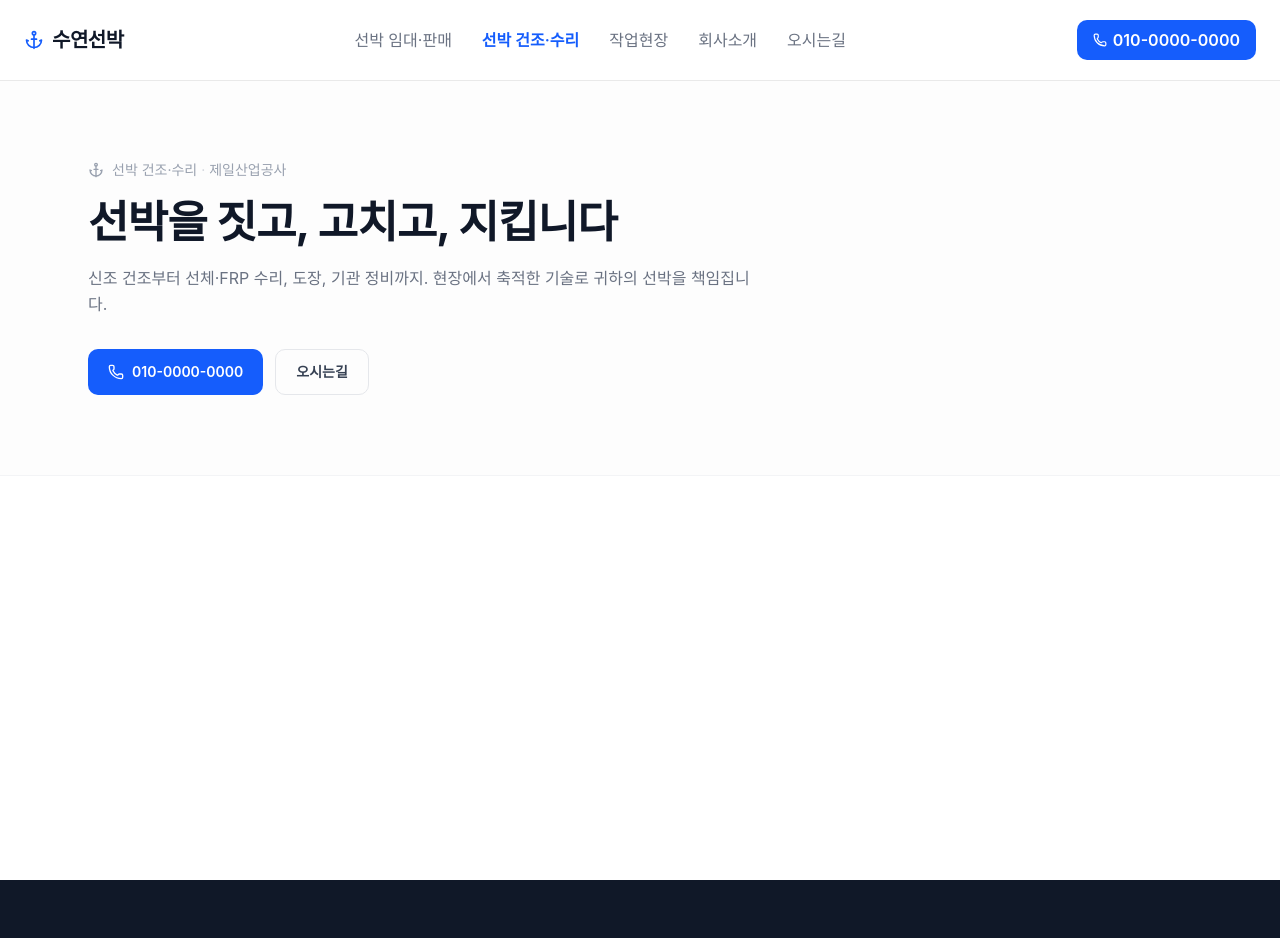
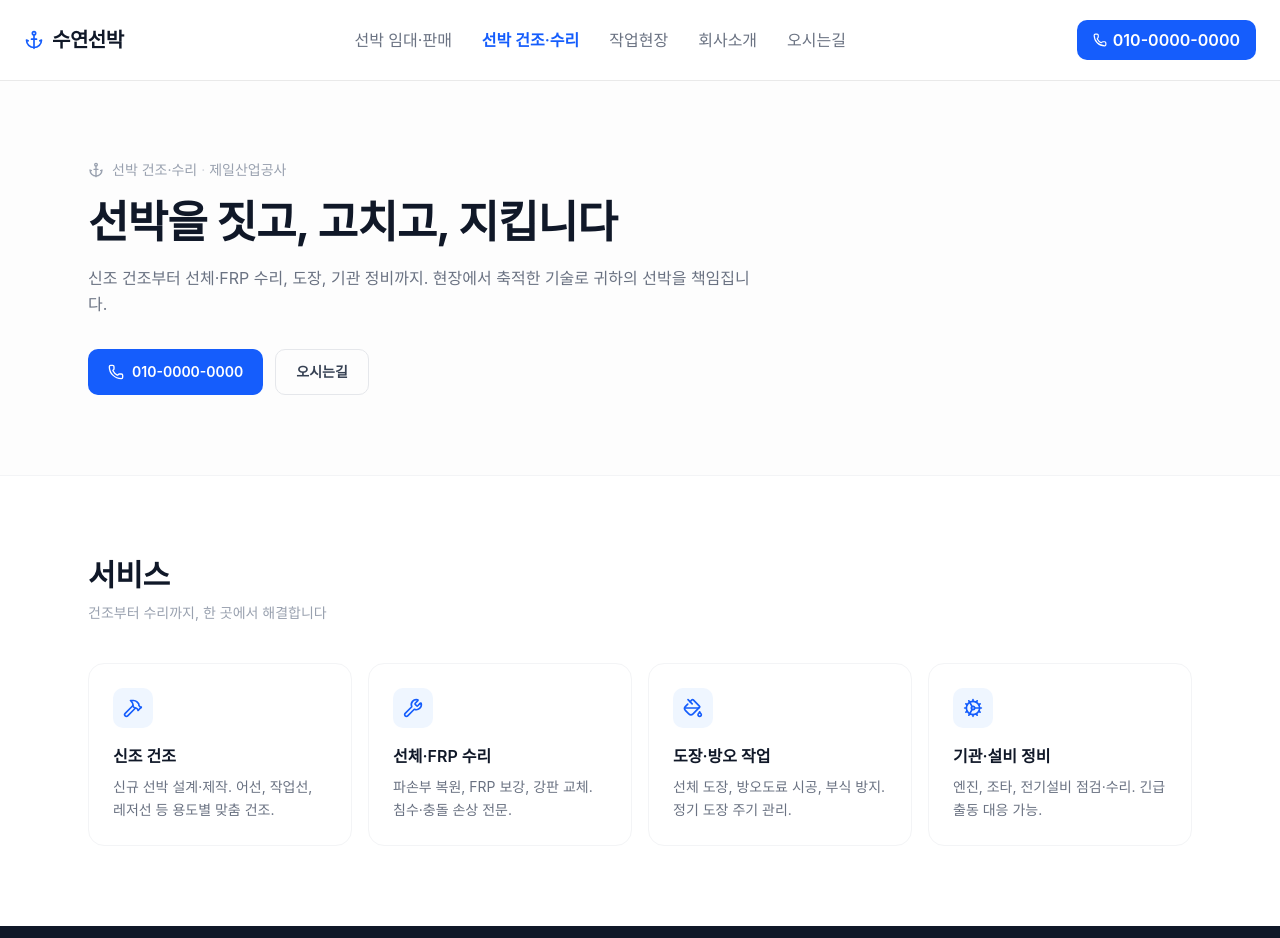
Before and after one commit to b-hyoung/sunbk, a Next.js app: page /shipyard in a window 1280 px wide. Shown: the top 938 px of the page. Built offline with nearby package versions, Linux system fonts and the light colour scheme.

Commit message:
feat(shipyard): 서비스 카드 4종 (신조·수리·도장·기관)

```diff
--- /dev/null
+++ b/app/shipyard/_components/ServiceCards.tsx
@@ -0,0 +1,50 @@
+import { Hammer, Wrench, PaintBucket, Cog } from "lucide-react";
+
+const services = [
+  {
+    icon: Hammer,
+    title: "신조 건조",
+    desc: "신규 선박 설계·제작. 어선, 작업선, 레저선 등 용도별 맞춤 건조.",
+  },
+  {
+    icon: Wrench,
+    title: "선체·FRP 수리",
+    desc: "파손부 복원, FRP 보강, 강판 교체. 침수·충돌 손상 전문.",
+  },
+  {
+    icon: PaintBucket,
+    title: "도장·방오 작업",
+    desc: "선체 도장, 방오도료 시공, 부식 방지. 정기 도장 주기 관리.",
+  },
+  {
+    icon: Cog,
+    title: "기관·설비 정비",
+    desc: "엔진, 조타, 전기설비 점검·수리. 긴급 출동 대응 가능.",
+  },
+];
+
+export default function ServiceCards() {
+  return (
+    <section className="max-w-6xl mx-auto px-4 sm:px-6 py-16 sm:py-20">
+      <h2 className="text-gray-900 mb-2">서비스</h2>
+      <p className="text-sm text-gray-400 mb-10">건조부터 수리까지, 한 곳에서 해결합니다</p>
+      <div className="grid grid-cols-1 sm:grid-cols-2 lg:grid-cols-4 gap-4">
+        {services.map((s) => {
+          const Icon = s.icon;
+          return (
+            <div
+              key={s.title}
+              className="border border-gray-100 rounded-2xl p-6 hover:border-gray-200 transition-colors"
+            >
+              <div className="w-10 h-10 rounded-lg bg-blue-50 text-blue-600 flex items-center justify-center mb-4">
+                <Icon className="w-5 h-5" />
+              </div>
+              <h3 className="text-base font-semibold text-gray-900 mb-2">{s.title}</h3>
+              <p className="text-sm text-gray-500 leading-relaxed">{s.desc}</p>
+            </div>
+          );
+        })}
+      </div>
+    </section>
+  );
+}
--- a/app/shipyard/page.tsx
+++ b/app/shipyard/page.tsx
@@ -2,6 +2,7 @@ import type { Metadata } from "next";
 import Link from "next/link";
 import { Phone, Anchor } from "lucide-react";
 import { COMPANY } from "@/constants/company";
+import ServiceCards from "./_components/ServiceCards";
 
 export const metadata: Metadata = {
   title: "선박 건조·수리",
@@ -40,6 +41,7 @@ export default function ShipyardPage() {
           </div>
         </div>
       </section>
+      <ServiceCards />
     </div>
   );
 }
```
